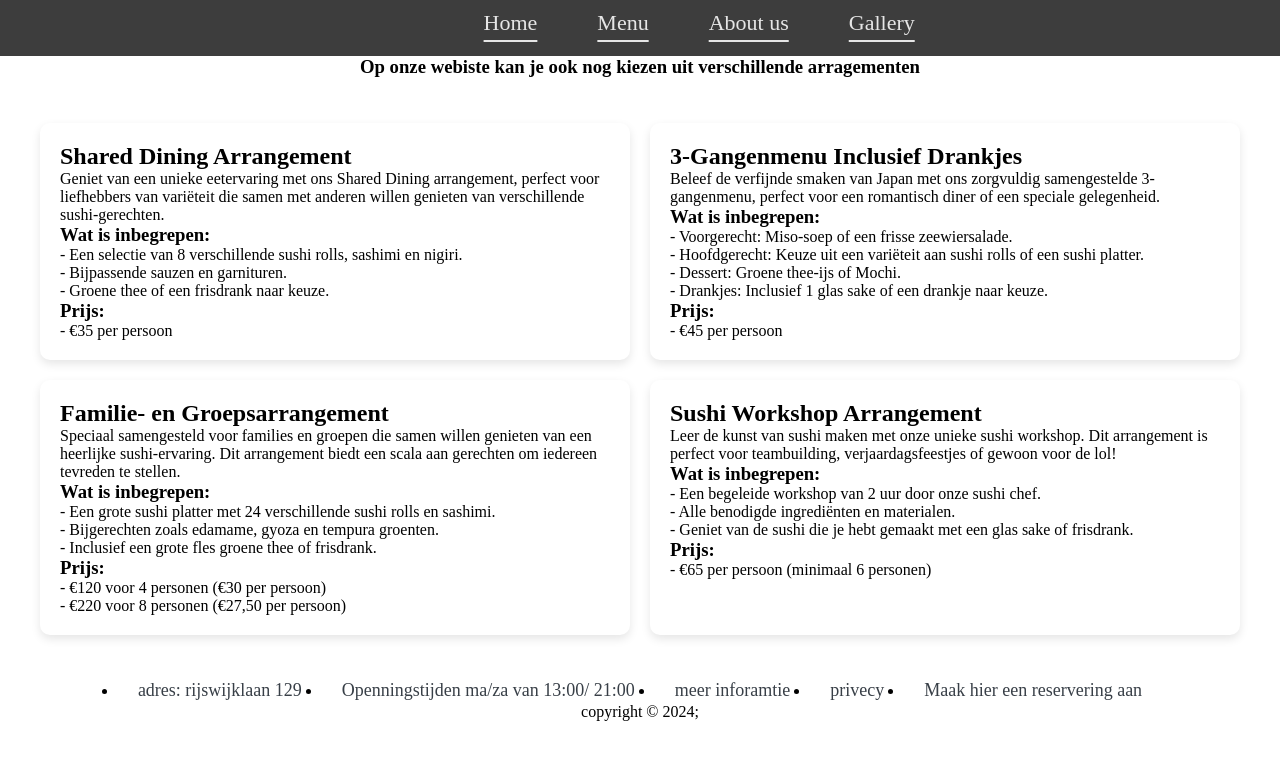
After one commit to 6030559/sushi-project, a PHP site: page /arrangementen.html in a window 1280 px wide. The commit adds this page. Shown: the top 760 px of the page. Run offline with PHP 8.4, Linux system fonts and the light colour scheme.

Commit message:
een arrangementen pagina gemaakt

```diff
--- a/about us.html
+++ b/about us.html
@@ -22,7 +22,7 @@
     </header>
     <main>
 <section class="containerlogo"><img id="logomain" src="image/Sushi-removebg-preview.png" alt=""></section>
-    =
+
             <section class="row3">
             <section class="imgwrapper">
                 <img src="image/about us2.jpg" alt="">
--- /dev/null
+++ b/arrangementen.html
@@ -0,0 +1,136 @@
+<!DOCTYPE html>
+<html lang="nl">
+  <head>
+    <meta charset="UTF-8">
+    <meta name="viewport" content="width=device-width, initial-scale=1.0">
+    <meta name="description" content="">
+    <meta name="author" content="Dante Stolk">
+    <meta name="keywords" content="">
+    <title>Sushi / arragementen / Restaurant</title>
+    <link rel="stylesheet" href="css/style.css">
+  </head>
+<body>
+    <header>
+        <nav>
+            <a href="index.html">Home</a>
+            <a href="menu.html">Menu</a>
+            <a href="about us.html">About us</a>
+            <a href="gallery.html">Gallery</a>
+        </nav>
+    </header>
+    <main>
+
+        <section class="introArrang">
+            <article>
+                <h1>Op onze webiste kan je ook nog kiezen uit verschillende arragementen</h1>
+            </article>
+        </section>
+        <section class="containerArrang">
+            <section class="arrangementItem">
+                <article>
+                    <h2>Shared Dining Arrangement</h2>
+                    <p>
+                        Geniet van een unieke eetervaring met ons Shared Dining arrangement, perfect voor liefhebbers van variëteit die samen met anderen willen genieten van verschillende sushi-gerechten.
+                    </p>
+                    <h3>Wat is inbegrepen:</h3>
+                    <p>
+                        - Een selectie van 8 verschillende sushi rolls, sashimi en nigiri.<br>
+                        - Bijpassende sauzen en garnituren.<br>
+                        - Groene thee of een frisdrank naar keuze.
+                    </p>
+                    <h3>Prijs:</h3>
+                    <p>
+                        - €35 per persoon
+                    </p>
+                </article>
+            </section>
+
+            <section class="arrangementItem">
+                <article>
+                    <h2>3-Gangenmenu Inclusief Drankjes</h2>
+                    <p>
+                        Beleef de verfijnde smaken van Japan met ons zorgvuldig samengestelde 3-gangenmenu, perfect voor een romantisch diner of een speciale gelegenheid.
+                    </p>
+                    <h3>Wat is inbegrepen:</h3>
+                    <p>
+                        - Voorgerecht: Miso-soep of een frisse zeewiersalade.<br>
+                        - Hoofdgerecht: Keuze uit een variëteit aan sushi rolls of een sushi platter.<br>
+                        - Dessert: Groene thee-ijs of Mochi.<br>
+                        - Drankjes: Inclusief 1 glas sake of een drankje naar keuze.
+                    </p>
+                    <h3>Prijs:</h3>
+                    <p>
+                        - €45 per persoon
+                    </p>
+                </article>
+            </section>
+
+            <section class="arrangementItem">
+                <article>
+                    <h2>Familie- en Groepsarrangement</h2>
+                    <p>
+                        Speciaal samengesteld voor families en groepen die samen willen genieten van een heerlijke sushi-ervaring. Dit arrangement biedt een scala aan gerechten om iedereen tevreden te stellen.
+                    </p>
+                    <h3>Wat is inbegrepen:</h3>
+                    <p>
+                        - Een grote sushi platter met 24 verschillende sushi rolls en sashimi.<br>
+                        - Bijgerechten zoals edamame, gyoza en tempura groenten.<br>
+                        - Inclusief een grote fles groene thee of frisdrank.
+                    </p>
+                    <h3>Prijs:</h3>
+                    <p>
+                        - €120 voor 4 personen (€30 per persoon)<br>
+                        - €220 voor 8 personen (€27,50 per persoon)
+                    </p>
+                </article>
+            </section>
+
+            <section class="arrangementItem">
+                <article>
+                    <h2>Sushi Workshop Arrangement</h2>
+                    <p>
+                        Leer de kunst van sushi maken met onze unieke sushi workshop. Dit arrangement is perfect voor teambuilding, verjaardagsfeestjes of gewoon voor de lol!
+                    </p>
+                    <h3>Wat is inbegrepen:</h3>
+                    <p>
+                        - Een begeleide workshop van 2 uur door onze sushi chef.<br>
+                        - Alle benodigde ingrediënten en materialen.<br>
+                        - Geniet van de sushi die je hebt gemaakt met een glas sake of frisdrank.
+                    </p>
+                    <h3>Prijs:</h3>
+                    <p>
+                        - €65 per persoon (minimaal 6 personen)
+                    </p>
+                </article>
+            </section>
+        </section>
+
+
+
+    </main>
+    <footer>
+      <section class="footercontainer">
+        <section class="icons">
+            <a href=""><i class="fa-brands fa-facebook"></i></a>
+            <a href=""><i class="fa-brands fa-instagram"></i></a>
+            <a href=""><i class="fa-brands fa-twitter"></i></a>
+            <a href=""><i class="fa-brands fa-google-plus"></i></a>
+        </section>
+        <section class="footernav">
+            <ul>
+                <li><a href="">adres: rijswijklaan 129</a></li>
+                <li><a href="">Openningstijden ma/za van 13:00/ 21:00</a></li>
+                <li><a href="">meer inforamtie</a></li>
+                <li><a href="avg.html">privecy</a></li>
+                <li><a href="reserveren.html">Maak hier een reservering aan</a></li>
+            </ul>
+        </section>
+        <section class="footerboden">
+            <p>copyright &copy; 2024;</p>
+        </section>
+      </section>
+
+    </footer>
+
+</body>
+</html>
--- a/css/style.css
+++ b/css/style.css
@@ -50,7 +50,6 @@ main {
     padding: 10px;
 }
 
-
 .icons a i{
     font-size: 25px;
 }
@@ -73,13 +72,10 @@ main {
     text-align: center;
 }
 
-footer{
-
+/* footer{
     height: 10vh;
     width: 100vw;
-
-    /* background-color: red; */
-}
+} */
 
 footer > p{
 
@@ -524,6 +520,49 @@ footer > p{
 
 /* reserveren */
 
+/* #main_reserveren {
+    padding: 20px;
+    justify-content: center;
+}
+
+form {
+    display: flex;
+    flex-wrap: wrap;
+    justify-content: space-between;
+}
+
+label {
+    font-weight: bold;
+    margin-bottom: 8px;
+    display: block;
+}
+
+input[type="text"],
+input[type="tel"],
+input[type="email"],
+input[type="number"],
+input[type="date"],
+select {
+    padding: 10px;
+    margin-bottom: 20px;
+    border: 1px solid #ccc;
+    border-radius: 4px;
+    font-size: 16px;
+    width: 100%;
+    box-sizing: border-box;
+}
+
+button {
+    padding: 12px 20px;
+    font-size: 16px;
+    border: none;
+    border-radius: 4px;
+    cursor: pointer;
+    width: 100%;
+}
+   */
+
+
 #main_reserveren {
     font-family: Arial, sans-serif;
     display: flex;
@@ -632,3 +671,31 @@ button {
     letter-spacing: 1px;
 
 }
+
+
+/* arragement */
+
+.introArrang {
+    text-align: center;
+    margin-bottom: 20px;
+}
+
+.containerArrang {
+    display: grid;
+    grid-template-columns: repeat(2, 1fr);
+    grid-template-rows: repeat(2, auto);
+    gap: 20px;
+    padding: 25px;
+    max-width: 1200px;
+    margin: auto;
+}
+
+.arrangementItem {
+    padding: 20px;
+    border-radius: 10px;
+    box-shadow: 0 4px 10px rgba(0, 0, 0, 0.1);
+}
+
+.arrangementItem:hover {
+   transition: 0.3s;
+}
```
Also changed, not shown: footer.php (added), header.php (added).
